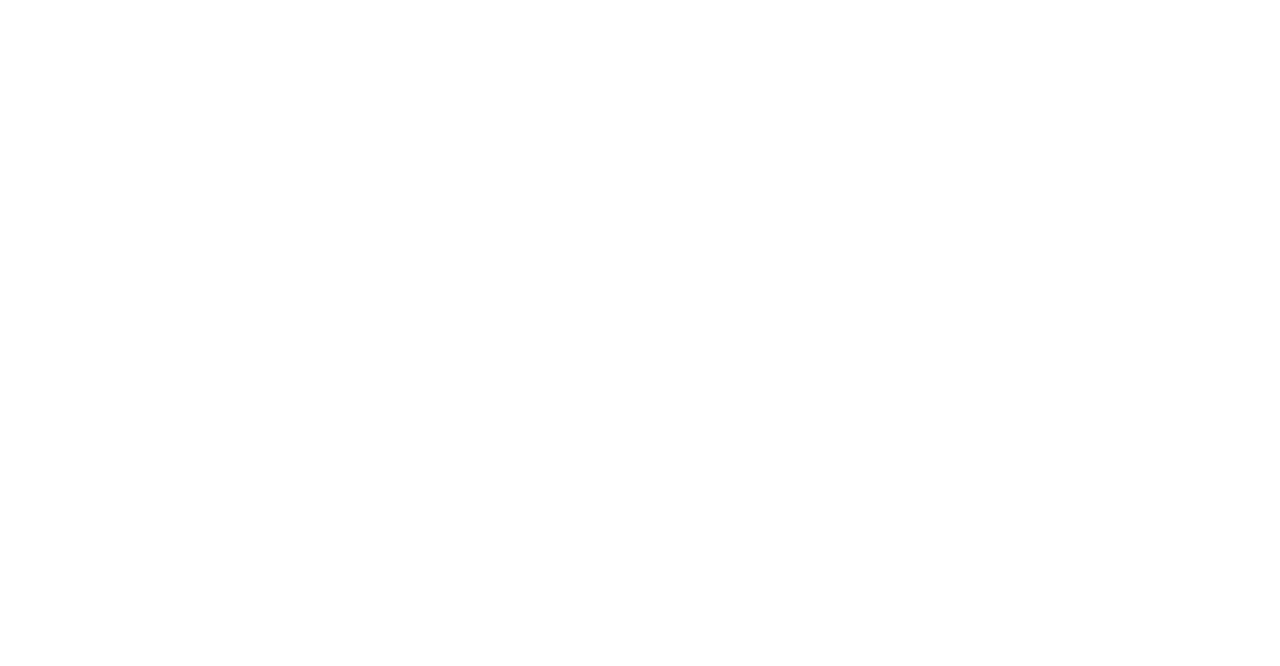
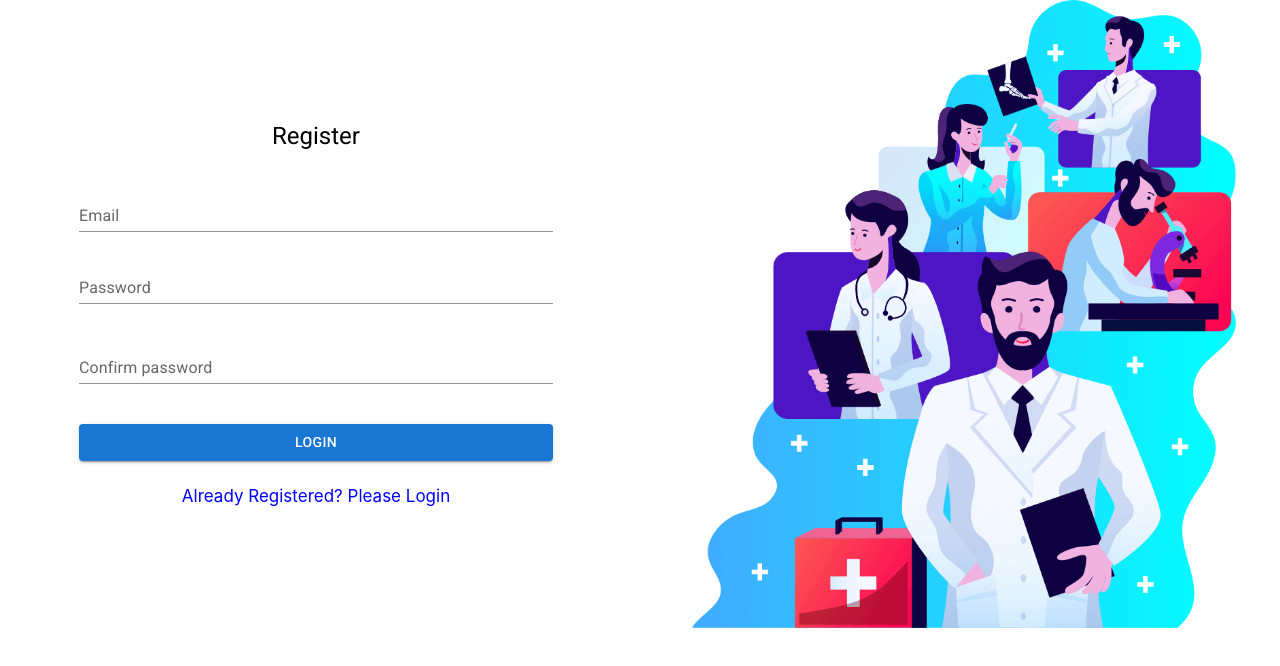
Before and after one commit to xaveer-Arif/Doctors-Portal------running, a React (Create React App) app: page /register in a window 1280 px wide. Before the commit this address had no page. Shown: the top 666 px of the page. Built offline with nearby package versions, Linux system fonts and the light colour scheme; no server answers.

Commit message:
firebase and context

```diff
--- a/package.json
+++ b/package.json
@@ -12,6 +12,7 @@
     "@testing-library/react": "^11.2.7",
     "@testing-library/user-event": "^12.8.3",
     "date-fns": "^2.28.0",
+    "firebase": "^9.8.1",
     "react": "^17.0.2",
     "react-dom": "^17.0.2",
     "react-router-dom": "^6.3.0",
--- a/src/App.js
+++ b/src/App.js
@@ -1,23 +1,27 @@
-import logo from './logo.svg';
-import './App.css';
+import logo from "./logo.svg";
+import "./App.css";
 import { render } from "react-dom";
-import Home from './Pages/Home/Home/Home';
-import { BrowserRouter, Route, Routes } from 'react-router-dom';
-import Appoinment from './Pages/Appoinment/Appoinment/Appoinment';
+import Home from "./Pages/Home/Home/Home";
+import { BrowserRouter, Route, Routes } from "react-router-dom";
+import Appoinment from "./Pages/Appoinment/Appoinment/Appoinment";
+import Login from "./Pages/Login/Login/Login";
+import Register from "./Pages/Login/Register/Register";
+import AuthProvider from "./Context/AuthProvider/AuthProvider";
 
 function App() {
-  return (
-    <div className="App">
-
-     <BrowserRouter>
+  return <div className="App">
+    <AuthProvider>
+    <BrowserRouter>
         <Routes>
             <Route path="/" element={<Home/>}/>
             <Route path="/home" element={<Home/>}/>
             <Route path="/appoinment" element={<Appoinment/>}/>
+            <Route path= "/login" element={<Login/>}/>
+            <Route path="/register" element={<Register/>}/>
         </Routes>
      </BrowserRouter>
-    </div>
-  );
+    </AuthProvider>
+  </div>;
 }
 
 export default App;
--- /dev/null
+++ b/src/Context/AuthProvider/AuthProvider.js
@@ -0,0 +1,15 @@
+import React, { createContext } from 'react';
+import useFirebase from '../../Hooks/useFirebase';
+
+export const AuthContext = createContext(null)
+
+const AuthProvider = ({children}) => {
+    const allContext = useFirebase()
+    return (
+        <AuthContext.Provider value = {allContext}>
+            {children}
+        </AuthContext.Provider>
+    );
+};
+
+export default AuthProvider;
--- /dev/null
+++ b/src/Hooks/useAuth.js
@@ -0,0 +1,9 @@
+import { useContext } from 'react';
+import { AuthContext } from '../Context/AuthProvider/AuthProvider';
+
+const useAuth = () => {
+   const auth = useContext(AuthContext)
+   return auth
+};
+
+export default useAuth;
--- /dev/null
+++ b/src/Hooks/useFirebase.js
@@ -0,0 +1,70 @@
+import React, { useEffect, useState } from "react";
+import initializeFirebase from "../Pages/Login/Firebase/Firebase.init";
+import {
+  getAuth,
+  onAuthStateChanged,
+  createUserWithEmailAndPassword,
+  signInWithEmailAndPassword,
+  signOut,
+} from "firebase/auth";
+
+// initialize firebase
+initializeFirebase();
+
+const useFirebase = () => {
+  const [user, setUser] = useState({});
+
+  const auth = getAuth();
+
+  // registration
+  const register = (email, password) => {
+    createUserWithEmailAndPassword(auth, email, password)
+      .then((userCredential) => {
+        const user = userCredential.user;
+      })
+      .catch((error) => {
+        const errorCode = error.code;
+        const errorMessage = error.message;
+      });
+  };
+
+  // sign-In-With-email-and-password
+  const loginUser = (email, password) => {
+    signInWithEmailAndPassword(auth, email, password)
+      .then((userCredential) => {
+        const user = userCredential.user;
+      })
+      .catch((error) => {
+        const errorCode = error.code;
+        const errorMessage = error.message;
+      });
+  };
+
+  //signOut
+  const logOut = () => {
+    signOut(auth)
+      .then(() => {})
+      .catch((error) => {});
+  };
+
+  // onAuthStateChanged
+  useEffect(() => {
+    const unSubscribe = onAuthStateChanged(auth, (user) => {
+      if (user) {
+        setUser(user);
+      } else {
+        setUser({});
+      }
+    });
+    return () => unSubscribe;
+  }, []);
+
+  return {
+    user,
+    register,
+    logOut,
+    loginUser
+  };
+};
+
+export default useFirebase;
--- /dev/null
+++ b/src/Pages/Login/Firebase/Firebase.config.js
@@ -0,0 +1,10 @@
+const firebaseConfig = {
+    apiKey: process.env.REACT_APP_API_KEY,
+    authDomain: process.env.REACT_APP_AUTH_DOMAIN,
+    projectId: process.env.REACT_APP_PROJECT_ID,
+    storageBucket: process.env.REACT_APP_STORAGE_BUCKET,
+    messagingSenderId: process.env.REACT_APP_MESSAGING_SENDER_ID,
+    appId: process.env.REACT_APP_APP_ID,
+    measurementId: process.env.REACT_APP_MEASUREMENT_ID,
+  };
+  export default firebaseConfig;
--- /dev/null
+++ b/src/Pages/Login/Firebase/Firebase.init.js
@@ -0,0 +1,7 @@
+import { initializeApp } from "firebase/app";
+import firebaseConfig from "./Firebase.config";
+
+const initializeFirebase = () => {
+    initializeApp(firebaseConfig)
+}
+export default initializeFirebase;
--- /dev/null
+++ b/src/Pages/Login/Login/Login.js
@@ -0,0 +1,66 @@
+import { Button, Grid, TextField, Typography } from "@mui/material";
+import React, { useState } from "react";
+import { NavLink } from "react-router-dom";
+import login from "../../../images/login.png";
+
+const Login = () => {
+  const [loginData, setLoginData] = useState({});
+
+  const handleOnChange = (e) => {
+    const value = e.target.value;
+    const filed = e.target.name;
+    const info = { ...loginData };
+    info[filed] = value;
+    setLoginData(info);
+  };
+
+  const handleLogin = (e) => {
+    e.preventDefault();
+    console.log(loginData);
+    alert();
+  };
+  return (
+    <Grid container spacing={2}>
+      <Grid item sx={{ mt: 15 }} xs={12} md={6}>
+        <form onSubmit={handleLogin}>
+          <Typography variant="h5">Login</Typography>
+          <TextField
+            // required
+            sx={{ width: "75%", m: 1 , mt:4}}
+            id="standard-basic"
+            variant="standard"
+            label="Email"
+            name="email"
+            onChange={handleOnChange}
+            // type="email"
+          ></TextField>
+          <TextField
+            // required
+            sx={{ width: "75%", m: 2 }}
+            id="standard-basic"
+            variant="standard"
+            label="Password"
+            type="password"
+            name="password"
+            onChange={handleOnChange}
+          ></TextField>
+          <Button sx={{ width: "75%", m: 3 }} type="submit" variant="contained">
+            Login
+          </Button>
+          {/* register */}
+          <NavLink
+            style={{textDecoration:'none', display:"block", color:"blue", fontSize:"17px", margin:4}}
+            to="/register">
+              New User? Please Register
+          </NavLink>
+        </form>
+      </Grid>
+
+      <Grid item xs={12} md={6}>
+        <img style={{ width: "86%" }} src={login} alt="" />
+      </Grid>
+    </Grid>
+  );
+};
+
+export default Login;
--- /dev/null
+++ b/src/Pages/Login/Register/Register.js
@@ -0,0 +1,91 @@
+import { Button, Grid, TextField, Typography } from "@mui/material";
+import React, { useState } from "react";
+import { NavLink } from "react-router-dom";
+import useAuth from "../../../Hooks/useAuth";
+import login from "../../../images/login.png";
+const Register = () => {
+    const [loginData, setLoginData] = useState({});
+    const [error, setError] = useState("");
+    const {register} = useAuth()
+
+  const handleOnChange = (e) => {
+    const value = e.target.value;
+    const filed = e.target.name;
+    const info = { ...loginData };
+    info[filed] = value;
+    setLoginData(info);
+  };
+
+  console.log(loginData.password1)
+  const handleLogin = (e) => {
+    if(loginData.password1 !== loginData.password2){
+      alert("password doesn`t match")
+      return
+    }
+    register(loginData.email , loginData.password1)
+    e.preventDefault();
+    };
+    return (
+        <div>
+            <Grid container spacing={2}>
+      <Grid item sx={{ mt: 15 }} xs={12} md={6}>
+        <form onSubmit={handleLogin}>
+
+          <Typography variant="h5">Register</Typography>
+
+            <TextField
+                // required
+                sx={{ width: "75%", m: 1, mt:4 }}
+                id="standard-basic"
+                variant="standard"
+                label="Email"
+                name="email"
+                onChange={handleOnChange}
+                // type="email"
+            ></TextField>
+
+            <TextField
+                // required
+                sx={{ width: "75%", m: 2 }}
+                id="standard-basic"
+                variant="standard"
+                label="Password"
+                type="password"
+                name="password1"
+                onChange={handleOnChange}
+            ></TextField>
+
+            <TextField
+                // required
+                sx={{ width: "75%", m: 2 }}
+                id="standard-basic"
+                variant="standard"
+                label="Confirm password"
+                type="password"
+                name="password2"
+                onChange={handleOnChange}
+            ></TextField>
+
+          <Button sx={{ width: "75%", m: 3 }} type="submit" variant="contained">
+            Login
+          </Button>
+
+          {/* register */}
+          <NavLink
+            style={{textDecoration:'none', display:"block", color:"blue", fontSize:"17px", margin:1}}
+            to="/login">
+              Already Registered? Please Login
+          </NavLink>
+
+        </form>
+      </Grid>
+
+      <Grid item xs={12} md={6}>
+        <img style={{ width: "86%" }} src={login} alt="" />
+      </Grid>
+    </Grid>
+        </div>
+    );
+};
+
+export default Register;
--- a/src/Pages/Shared/Navigation/Nav.js
+++ b/src/Pages/Shared/Navigation/Nav.js
@@ -35,6 +35,7 @@
           </Typography>
           <Link to ="/home"><Button sx={{color:"white"}}>Home</Button></Link>
           <Link to ="/appoinment"><Button sx= {{color:"white"}}>Appointment</Button></Link>
+          <Link to= "/login"><Button sx= {{color:"white"}}>Log In</Button></Link>
 
         </Toolbar>
       </AppBar>
```
Also changed, not shown: src/Pages/Services/Services.js (+31 -23 lines), 1 other file (tests, documents, lock files or other folders).
